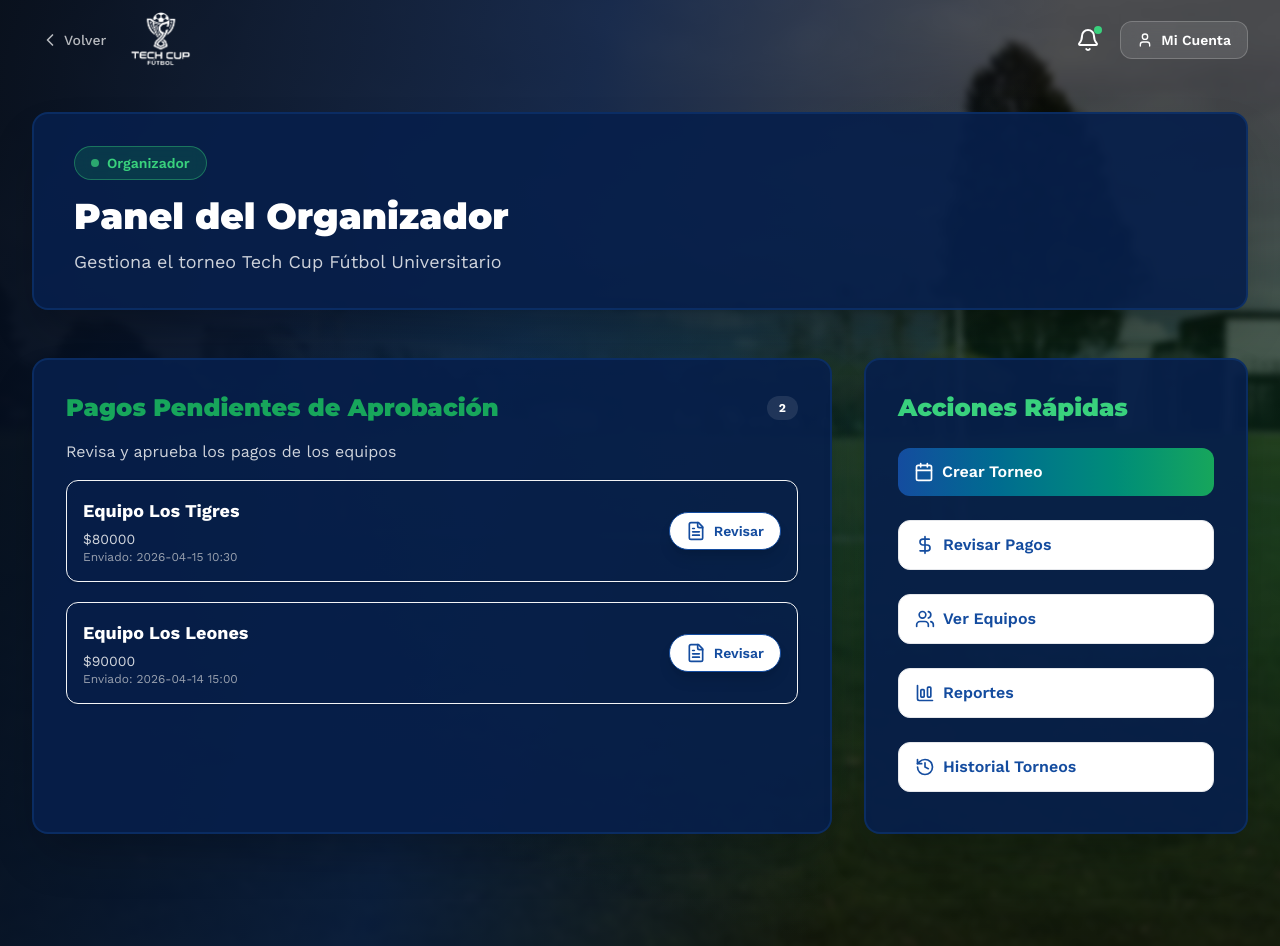
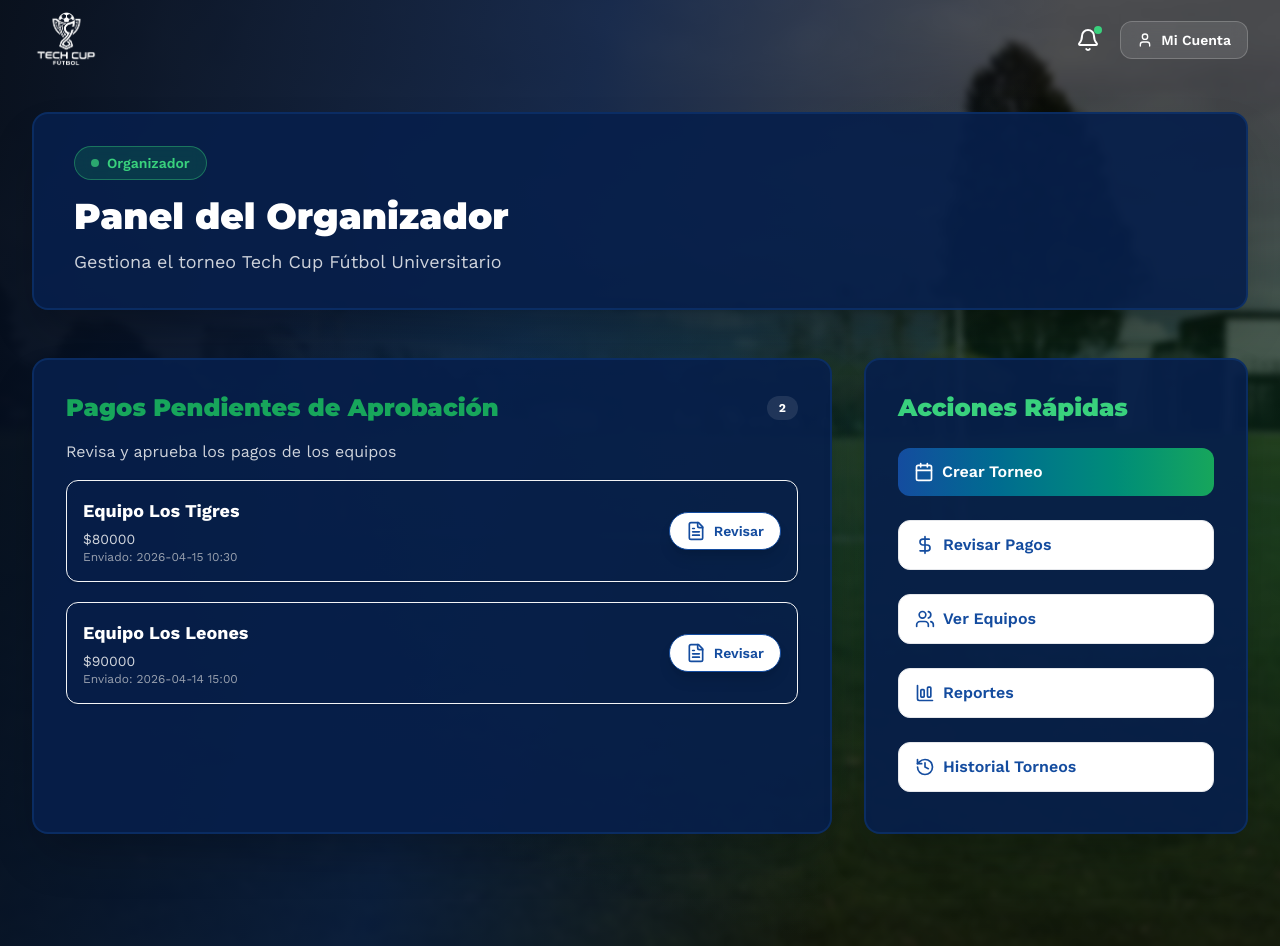
Before and after one commit to HorusEnOffside/TechUpFutbol_Frontend, a React (Vite) app: page /organizador in a window 1280 px wide. Built offline with nearby package versions, Linux system fonts and the light colour scheme.

Commit message:
refactor pages

```diff
--- /dev/null
+++ b/src/components/NavBarTransparentNoBack.tsx
@@ -0,0 +1,66 @@
+import { Bell, User, ChevronLeft } from "lucide-react";
+import { useNavigate, useLocation } from "react-router";
+import logoBlanco from "../assets/logoBlanco.png";
+
+interface NavBarTransparentProps {
+  onLogoClick?: () => void;
+  showBack?: boolean;
+}
+
+export function NavBarTransparent({ onLogoClick, showBack = true }: NavBarTransparentProps = {}) {
+  const navigate = useNavigate();
+  const location = useLocation();
+
+  const handleLogoClick = onLogoClick ?? (() =>
+    location.pathname === "/"
+      ? window.scrollTo({ top: 0, behavior: "smooth" })
+      : navigate("/")
+  );
+
+  return (
+    <nav
+      className="absolute top-0 inset-x-0 z-50"
+      role="navigation"
+      aria-label="Navegación principal"
+    >
+      <div className="max-w-7xl mx-auto px-4 sm:px-6 lg:px-8">
+        <div className="flex justify-between items-center h-20">
+
+          <div className="flex items-center gap-3">
+
+            <button
+              onClick={handleLogoClick}
+              className="focus:outline-none focus-visible:ring-2 focus-visible:ring-white/50 rounded-lg"
+              aria-label="Ir a la página principal"
+            >
+              <img src={logoBlanco} alt="Tech Cup Fútbol" className="h-14 w-auto cursor-pointer" />
+            </button>
+          </div>
+
+          {/* Derecha: notificaciones + perfil */}
+          <div className="flex items-center gap-3">
+            <button
+              className="relative p-2 rounded-full hover:bg-white/10 transition-colors"
+              aria-label="Notificaciones"
+            >
+              <Bell className="w-6 h-6 text-white" />
+              <span
+                className="absolute top-1.5 right-1.5 w-2 h-2 bg-[#39D17D] rounded-full"
+                aria-hidden="true"
+              />
+            </button>
+
+            <button
+              onClick={() => navigate("/app")}
+              className="flex items-center gap-2 px-4 py-2 rounded-xl border border-white/20 bg-white/10 backdrop-blur-sm text-white font-semibold text-sm hover:bg-white/20 transition-all"
+              aria-label="Mi cuenta"
+            >
+              <User className="w-4 h-4" />
+              <span className="hidden sm:inline">Mi Cuenta</span>
+            </button>
+          </div>
+        </div>
+      </div>
+    </nav>
+  );
+}
--- a/src/pages/ArbitroHomePage.tsx
+++ b/src/pages/ArbitroHomePage.tsx
@@ -3,7 +3,7 @@ import '../styles/player.css';
 import { useAuth } from '../store/AuthContext';
 
 import { Users, Calendar} from "lucide-react";
-import { NavBarTransparent } from "../components/NavBarTransparent";
+import { NavBarTransparent } from "../components/NavBarTransparentNoBack";
 import canchaImg from "../assets/cancha.png";
 
 
--- a/src/pages/HistorialPagosPage.tsx
+++ b/src/pages/HistorialPagosPage.tsx
@@ -106,12 +106,6 @@ export default function HistorialPagosPage() {
                     <p className="text-base md:text-lg text-white/80">Revisa el historial de los pagos</p>
                   </div>
                 </div>
-                {/* Acciones rápidas */}
-                <div className="w-full lg:w-[340px] rounded-2xl p-8 shadow-2xl border-2 border-[#144C9F]/30 flex flex-col gap-4 h-fit" style={{background: "rgba(7,31,74,0.92)"}}>
-                  <div className="text-[#39D17D] font-black text-2xl mb-2" style={{fontFamily: 'Montserrat, sans-serif'}}>Acciones Rápidas</div>
-                  <QuickActionButton label="Inicio" icon={<Home className="w-5 h-5" />} primary onClick={() => { navigate('/organizador') }} />
-                  <QuickActionButton label="Volver" icon={<ArrowLeft className="w-5 h-5" />} onClick={() => navigate('/organizador/Payments')} primary={false} />
-                </div>
               </div>
             </section>
 
--- a/src/pages/OrganizadorCreationTournamentPage.tsx
+++ b/src/pages/OrganizadorCreationTournamentPage.tsx
@@ -82,11 +82,6 @@ export default function OrganizadorCreationTournamentPage() {
                     <h2 className="text-3xl md:text-4xl font-black text-white mb-1" style={{fontFamily: 'Montserrat, sans-serif'}}>Creacion de Torneo</h2>
                     <p className="text-base md:text-lg text-white/80">Crea y gestiona tu torneo</p>
                   </div>
-                </div>
-                {/* Acciones rápidas */}
-                <div className="w-full lg:w-[340px] rounded-2xl p-8 shadow-2xl border-2 border-[#144C9F]/30 flex flex-col gap-4 h-fit" style={{background: "rgba(7,31,74,0.92)"}}>
-                  <div className="text-[#39D17D] font-black text-2xl mb-2" style={{fontFamily: 'Montserrat, sans-serif'}}>Acciones Rápidas</div>
-                  <QuickActionButton label="Volver" icon={<ArrowLeft className="w-5 h-5" />} onClick={() => navigate('/organizador')} primary={false} />
                 </div>
               </div>
             </section>
--- a/src/pages/OrganizadorHomePage.tsx
+++ b/src/pages/OrganizadorHomePage.tsx
@@ -1,6 +1,6 @@
 
 import { User, Users, Calendar, AlertCircle, DollarSign, Loader2, ChartColumnBig, History } from "lucide-react";
-import { NavBarTransparent } from "../components/NavBarTransparent";
+import { NavBarTransparent } from "../components/NavBarTransparentNoBack";
 import { PagoPendienteCard } from "../components/PagoPendienteCard";
 import { QuickActionButton } from "../components/QuickActionButton";
 import canchaImg from "../assets/cancha.png";
--- a/src/pages/OrganizadorPaymentManagement.tsx
+++ b/src/pages/OrganizadorPaymentManagement.tsx
@@ -106,7 +106,6 @@ export default function OrganizadorPaymentManagement() {
                 <div className="w-full lg:w-[340px] rounded-2xl p-8 shadow-2xl border-2 border-[#144C9F]/30 flex flex-col gap-4 h-fit" style={{background: "rgba(7,31,74,0.92)"}}>
                   <div className="text-[#39D17D] font-black text-2xl mb-2" style={{fontFamily: 'Montserrat, sans-serif'}}>Acciones Rápidas</div>
                   <QuickActionButton label="Historial de Pagos" icon={<Calendar className="w-5 h-5" />} primary onClick={() => { navigate('/organizador/historial-pagos') }} />
-                  <QuickActionButton label="Volver" icon={<ArrowLeft className="w-5 h-5" />} onClick={() => navigate('/organizador')} primary={false} />
                 </div>
               </div>
             </section>
```
